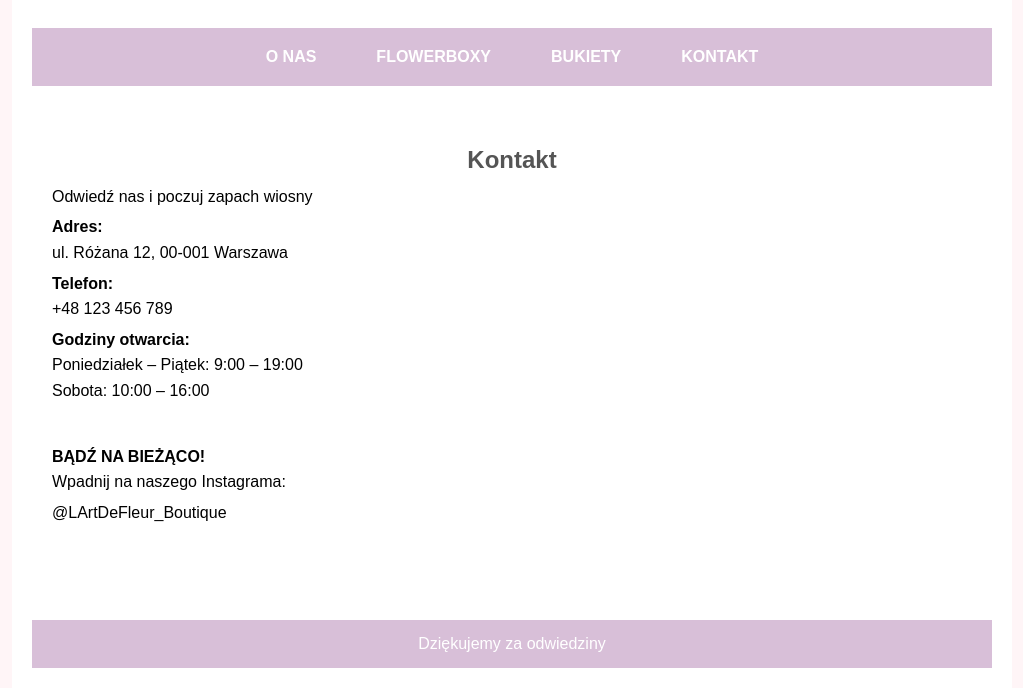
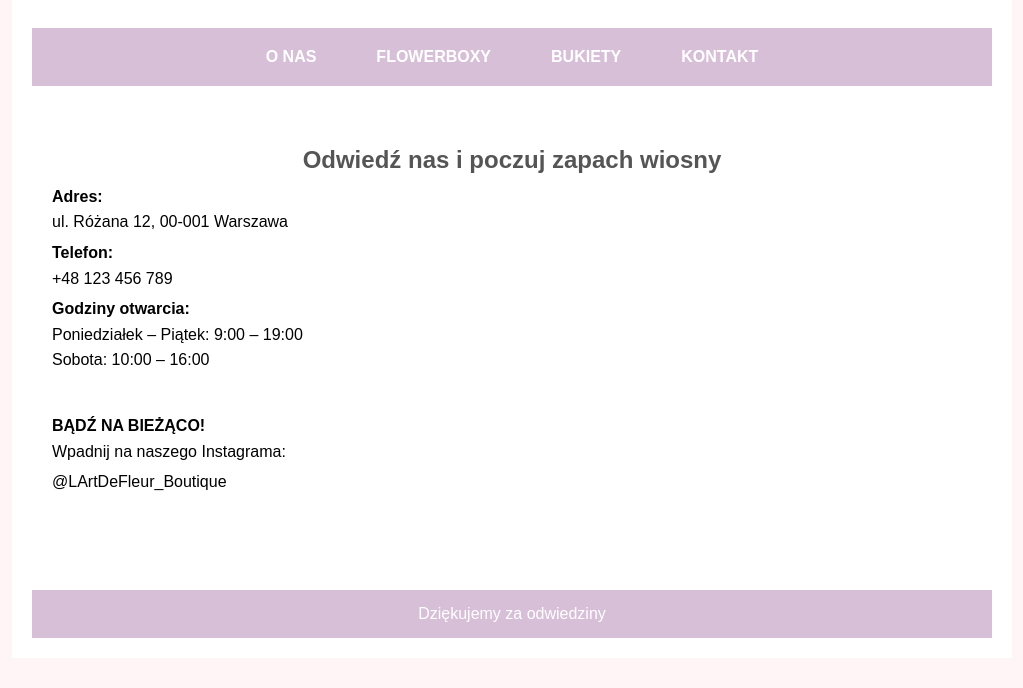
Before and after one commit to ritunia011/kwiaciarnia, a plain HTML site: page Kontakt.html in a window 1280 px wide. Shown: the part 185-873 px from the top of the page, without its empty margins (128-1151 px from the left). After the commit the page ends 843 px from the top, so only its background shows below. Drawn offline with Linux system fonts and the light colour scheme.

Commit message:
Update Kontakt.html

```diff
--- a/Kontakt.html
+++ b/Kontakt.html
@@ -34,8 +34,7 @@
         </nav>
 
         <section class="contact-section">
-            <h1>Kontakt</h1>
-            <p class="subtitle">Odwiedź nas i poczuj zapach wiosny</p>
+            <h1>Odwiedź nas i poczuj zapach wiosny</h1>
 
             <div class="contact-details">
                 <p><strong>Adres:</strong><br>ul. Różana 12, 00-001 Warszawa</p>
```
